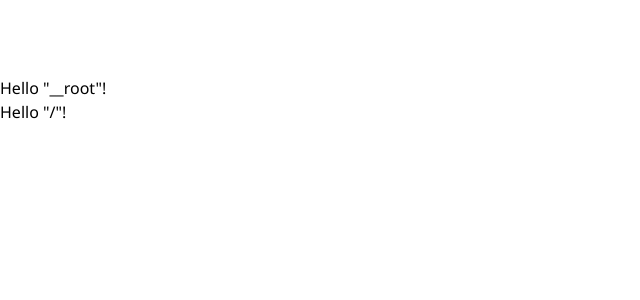
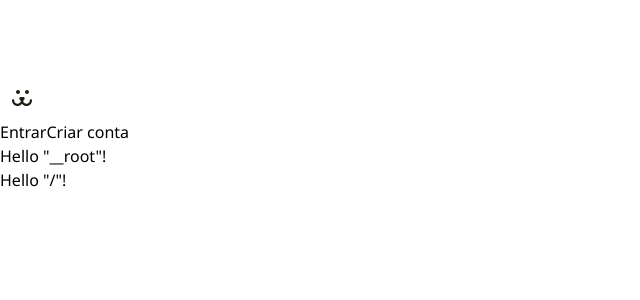
Before and after one commit to allangdasilva/react-dogs, a React (Vite) app: page / in a window 1280 px wide. Shown: the top 300 px of the page, without its empty margins (0-640 px from the left). Built offline with nearby package versions, Linux system fonts and the light colour scheme.

Commit message:
feat: cria a estrutura base do componente Header

```diff
--- a/src/routes/__root.tsx
+++ b/src/routes/__root.tsx
@@ -1,15 +1,17 @@
-import * as React from 'react'
-import { Outlet, createRootRoute } from '@tanstack/react-router'
+import * as React from "react";
+import { Outlet, createRootRoute } from "@tanstack/react-router";
+import Header from "../ui/Header";
 
 export const Route = createRootRoute({
   component: RootComponent,
-})
+});
 
 function RootComponent() {
   return (
     <React.Fragment>
+      <Header />
       <div>Hello "__root"!</div>
       <Outlet />
     </React.Fragment>
-  )
+  );
 }
--- /dev/null
+++ b/src/ui/Header.tsx
@@ -0,0 +1,31 @@
+import { Link, type LinkProps } from "@tanstack/react-router";
+import type { ReactNode } from "react";
+import LogoIcon from "./svgs/LogoIcon";
+
+const Header = () => {
+  return (
+    <header>
+      <nav>
+        <a href=""></a>
+        <Button to="/">
+          <LogoIcon />
+        </Button>
+
+        <div>
+          <Button to="/">Entrar</Button>
+          <Button to="/">Criar conta</Button>
+        </div>
+      </nav>
+    </header>
+  );
+};
+
+export default Header;
+
+interface ButtonProps extends LinkProps {
+  children: ReactNode;
+}
+
+const Button = ({ children, ...props }: ButtonProps) => {
+  return <Link {...props}>{children}</Link>;
+};
--- /dev/null
+++ b/src/ui/svgs/LogoIcon.tsx
@@ -0,0 +1,25 @@
+const LogoIcon = () => (
+  <svg
+    width={44}
+    height={44}
+    viewBox="0 0 44 44"
+    fill="none"
+    xmlns="http://www.w3.org/2000/svg"
+  >
+    <path
+      fillRule="evenodd"
+      clipRule="evenodd"
+      d="M22 21H23.2237C24.4889 21 25.1719 22.503 24.3481 23.4765L23.1496 24.8917C23.2792 25.7312 23.7167 26.4903 24.3747 27.0176C25.0328 27.5448 25.863 27.8014 26.6997 27.7362C27.5364 27.671 28.318 27.2887 28.8885 26.6657C29.4591 26.0426 29.7766 25.2247 29.7778 24.375C29.7778 24.0766 29.8948 23.7905 30.1032 23.5795C30.3116 23.3685 30.5942 23.25 30.8889 23.25C31.1836 23.25 31.4662 23.3685 31.6746 23.5795C31.8829 23.7905 32 24.0766 32 24.375C32 25.5556 31.6331 26.7063 30.9513 27.664C30.2696 28.6217 29.3074 29.338 28.2013 29.7113C27.0951 30.0847 25.9009 30.0962 24.788 29.7441C23.675 29.3921 22.6996 28.6945 22 27.75C21.3004 28.6945 20.325 29.3921 19.212 29.7441C18.0991 30.0962 16.9049 30.0847 15.7987 29.7113C14.6926 29.338 13.7304 28.6217 13.0487 27.664C12.3669 26.7063 12 25.5556 12 24.375C12 24.0766 12.1171 23.7905 12.3254 23.5795C12.5338 23.3685 12.8164 23.25 13.1111 23.25C13.4058 23.25 13.6884 23.3685 13.8968 23.5795C14.1052 23.7905 14.2222 24.0766 14.2222 24.375C14.2209 25.2261 14.5373 26.0464 15.108 26.6713C15.6787 27.2963 16.4615 27.6799 17.2996 27.7452C18.1378 27.8106 18.9694 27.5529 19.6278 27.0237C20.2863 26.4946 20.7229 25.7331 20.8504 24.8917L19.6519 23.4765C18.8281 22.503 19.5111 21 20.7778 21H22Z"
+      fill="#1F1C14"
+    />
+    <path
+      d="M27 18C28.1046 18 29 17.1046 29 16C29 14.8954 28.1046 14 27 14C25.8954 14 25 14.8954 25 16C25 17.1046 25.8954 18 27 18Z"
+      fill="#1F1C14"
+    />
+    <path
+      d="M18 18C19.1046 18 20 17.1046 20 16C20 14.8954 19.1046 14 18 14C16.8954 14 16 14.8954 16 16C16 17.1046 16.8954 18 18 18Z"
+      fill="#1F1C14"
+    />
+  </svg>
+);
+export default LogoIcon;
```
